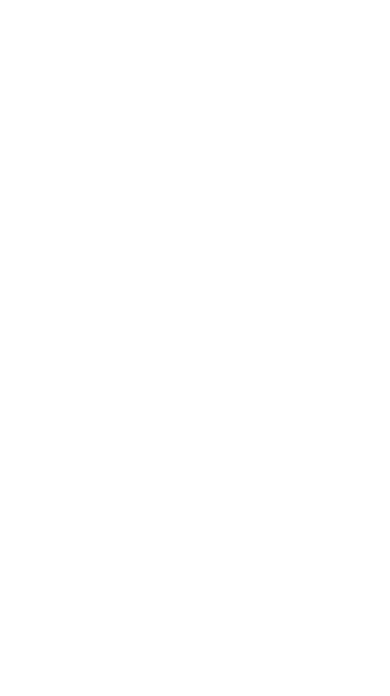
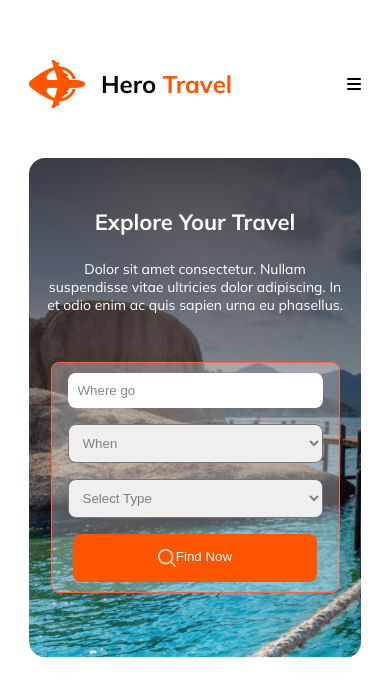
Before and after one commit to redoy-kumar/hero-travel, a plain HTML site: page index.html in a window 390 px wide. Drawn offline with Linux system fonts and the light colour scheme.

Commit message:
banner section done with responsive

```diff
--- a/Styles/responsive.css
+++ b/Styles/responsive.css
@@ -0,0 +1,73 @@
+@media screen and (max-width:576px) {
+
+    /* Navbar Section */
+    .navbar-container {
+        max-width: 332px;
+    }
+
+    ul {
+        display: none;
+    }
+
+    .hamburger-menu {
+        display: block;
+    }
+
+    /* banner section */
+
+    .banner-container {
+        max-width: 332px;
+    }
+
+    .banner-title-container {
+        max-width: 304px;
+        margin: 0 auto;
+        color: white;
+        padding-top: 50px;
+        margin-bottom: 48px;
+    }
+
+    .banner-title-container h1 {
+        font-size: 1.375rem;
+    }
+
+    .banner-title-container p {
+        font-size: 0.875rem;
+    }
+
+
+    .banner-options-container {
+        max-width: 287px;
+        padding: 0;
+        flex-direction: column;
+        gap: 16px;
+        border: 1px solid tomato;
+    }
+
+    .banner-options-inner-container{
+        max-width: 255px;
+        margin: 0 auto;
+        flex-direction: column;
+        gap: 16px;
+        margin-top: 10px;
+        margin-bottom: 10px;
+    }
+
+    form{
+        flex-direction: column;
+        width: 100%;
+        gap: 16px;
+    }
+
+    input{
+        width: 235px;
+    }
+
+    select{
+        width: 100%;
+    }
+
+    .banner-options-container button{
+        padding: 15px 85px;
+    }
+}
--- a/Styles/style.css
+++ b/Styles/style.css
@@ -0,0 +1,124 @@
+@import url('https://fonts.googleapis.com/css2?family=Inter:wght@100..900&family=Mulish:ital,wght@0,200..1000;1,200..1000&family=Poppins:ital,wght@0,100;0,200;0,300;0,400;0,500;0,600;0,700;0,800;0,900;1,100;1,200;1,300;1,400;1,500;1,600;1,700;1,800;1,900&display=swap');
+
+*{
+    margin: 0px;
+    padding: 0px;
+}
+
+body{
+    font-family: "Mulish", sans-serif;
+    font-optical-sizing: auto;
+    font-style: normal;
+}
+
+/* Shared Style */
+.primary-color{
+    color: rgb(255, 84, 0);
+}
+
+.btn-primary{
+    background-color: rgb(255, 84, 0);
+    color: white;
+    padding: 15px;
+    border: none;
+}
+
+/* Navbar container */
+.navbar-container{
+    max-width: 1170px;
+    margin: 0 auto;
+    margin-top: 60px;
+    display: flex;
+    justify-content: space-between;
+    align-items: center;
+}
+
+.hamburger-menu{
+    display: none;
+}
+
+.logo-title-container{
+    display: flex;
+    align-items: center;
+    gap: 16px;
+}
+
+ul{
+    list-style-type: none;
+    display: flex;
+    gap: 44px;
+}
+
+/* banner section */
+.banner-container{
+    max-width: 1170px;
+    margin: 0 auto;
+    background-image: linear-gradient(180.00deg, rgba(19, 19, 24, 0.8),rgba(19, 19, 24, 0) 100%), url('../images/banner.png');
+    height: 500px;
+    background-size: cover;
+    text-align: center;
+    border-radius: 16px;
+    margin-top: 50px
+}
+
+.banner-title-container{
+    max-width: 676px;
+    margin: 0 auto;
+    color: white;
+    padding-top: 106px;
+    display: flex;
+    flex-direction: column;
+    gap: 24px;
+    margin-bottom: 48px;
+}
+
+.banner-title-container h1{
+    font-size: 4rem;
+}
+
+.banner-options-container{
+    max-width: 800px;
+    margin: 0 auto;
+    padding: 10px;
+    border-radius: 8px;
+    background: rgba(255, 255, 255, 0.3);
+}
+
+.banner-options-inner-container{
+    display: flex;
+    gap: 24px;
+    justify-content: center;
+    align-items: center;
+}
+
+::placeholder{
+    color: rgba(19, 19, 24, 0.5);
+}
+
+input{
+    padding: 10px 10px;
+    border-radius: 8px;
+    border: none;
+}
+
+select{
+    width: 174px;
+    padding: 10px 10px;
+    color: rgba(19, 19, 24, 0.5);
+    border-radius: 8px;
+}
+form{
+    display: flex;
+    gap: 24px;
+}
+
+.banner-options-container button{
+    display: flex;
+    padding: 10px 30px;
+    border-radius: 8px;
+}
+
+.banner-container img{
+    width: 18px;
+    height: 18px;
+}
--- a/index.html
+++ b/index.html
@@ -6,8 +6,64 @@
     <title>Hero travels</title>
     <link rel="stylesheet" href="Styles/style.css">
     <link rel="stylesheet" href="Styles/responsive.css">
+
+    <link rel="stylesheet" href="https://cdnjs.cloudflare.com/ajax/libs/font-awesome/6.6.0/css/all.min.css" integrity="sha512-Kc323vGBEqzTmouAECnVceyQqyqdsSiqLQISBL29aUW4U/M7pSPA/gEUZQqv1cwx4OnYxTxve5UMg5GT6L4JJg==" crossorigin="anonymous" referrerpolicy="no-referrer" />
+
 </head>
 <body>
+    <header>
+        <!-- navbar section -->
+        <nav class="navbar-container">
+            <div class="logo-title-container">
+                <img src="./images/logo.png" alt="">
+                <h1>Hero <span class="primary-color">Travel</span></h1>
+            </div>
 
+            <div class="links-container">
+                <ul>
+                    <li class="primary-color">Home</li>
+                    <li>Packages</li>
+                    <li>Testimonial</li>
+                    <li>Blog</li>
+                    <li>Contact</li>
+                </ul>
+            </div>
+
+            <div class="hamburger-menu"><i class="fa-solid fa-bars"></i></div>
+        </nav>
+
+        <!-- banner secion -->
+         <div class="banner-container">
+            <div class="banner-title-container">
+                <h1>Explore Your Travel</h1>
+                <p>
+                    Dolor sit amet consectetur. Nullam suspendisse vitae ultricies dolor adipiscing. In et odio enim ac quis sapien urna eu phasellus.
+                </p>
+            </div>
+
+            <div class="banner-options-container">
+               <div class="banner-options-inner-container">
+                <form action="">
+                    <input type="text" name="" id="" placeholder="Where go">
+                    <select name="" id="">
+                        <option value="">When</option>
+                    </select>
+                    <select name="" id="">
+                        <option value="">Select Type</option>
+                    </select>
+                </form>
+                <button class="btn-primary"><img src="./images/search.png" alt=""> Find Now</button>
+               </div>
+            </div>
+         </div>
+    </header>
+
+    <main>
+
+    </main>
+
+    <footer>
+
+    </footer>
 </body>
 </html>
```
Also changed, not shown: images/Group 39.png (added), images/Group 40.png (added), images/Group 40089.png (added), images/Rectangle 10.png (added), images/Rectangle 11.png (added), images/Rectangle 4.png (added), images/Rectangle 5.png (added), images/Rectangle 6.png (added), images/Rectangle 7.png (added), images/Rectangle 8.png (added), images/Rectangle 9.png (added), images/banner.png (added), images/logo.png (added), images/search.png (added).
